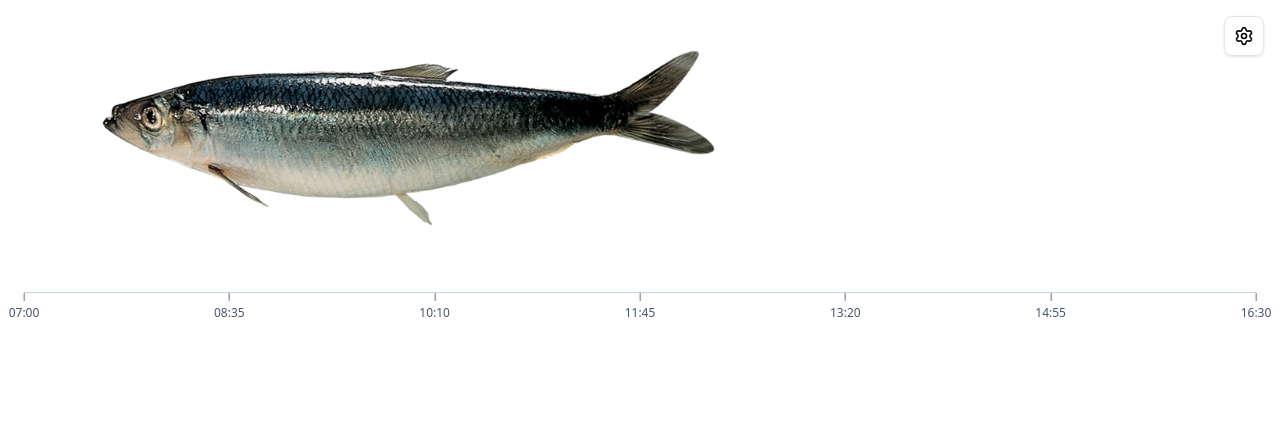
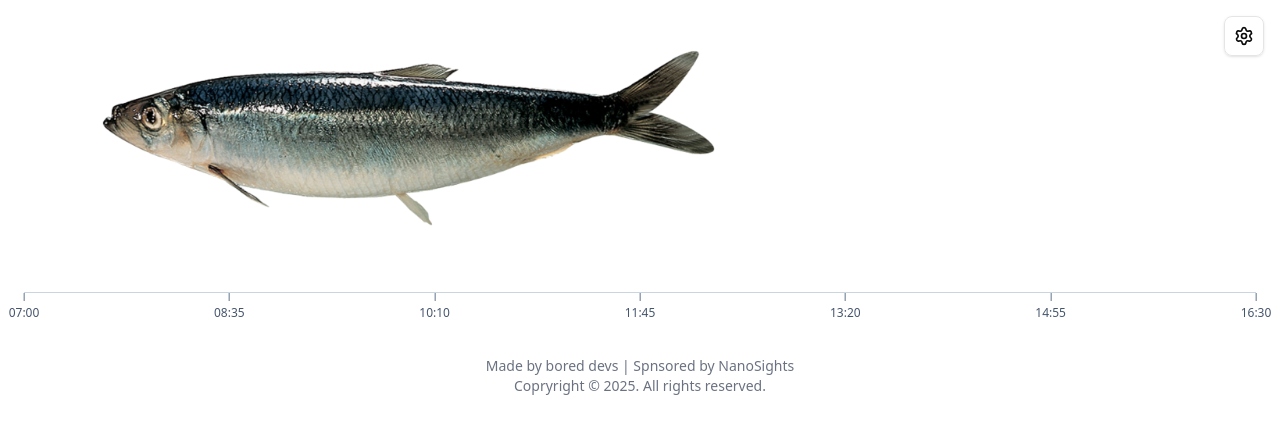
Before and after one commit to paulpietzko/fish, a Next.js app: page /en in a window 1280 px wide. Shown: the top 434 px of the page. Built offline with nearby package versions, Linux system fonts and the light colour scheme.

Commit message:
feat: add footer

```diff
--- a/app/[locale]/layout.tsx
+++ b/app/[locale]/layout.tsx
@@ -8,6 +8,7 @@ import SettingsDialog from "@/components/settings/settings-dialog";
 import { NextIntlClientProvider, hasLocale } from "next-intl";
 import { notFound } from "next/navigation";
 import { routing } from "@/i18n/routing";
+import Footer from "@/components/layout/footer";
 
 const geistSans = Geist({
   variable: "--font-geist-sans",
@@ -57,6 +58,7 @@ export default async function RootLayout({ children, params }: Props) {
               <SettingsDialog />
 
               {children}
+              <Footer />
             </NextIntlClientProvider>
           </ThemeProvider>
         </SettingsProvider>
--- /dev/null
+++ b/components/layout/footer.tsx
@@ -0,0 +1,16 @@
+import Link from "next/link";
+
+export default function Footer() {
+  return (
+    <footer className="w-full p-4 text-center text-sm text-gray-500">
+      <p>
+        Made by{" "}
+        <Link href="https://github.com/paulpietzko/fish/graphs/contributors">
+          bored devs
+        </Link>{" "}
+        | Spnsored by <Link href="https://www.nanosights.dev">NanoSights</Link>
+      </p>
+      <p>Copryright © {new Date().getFullYear()}. All rights reserved.</p>
+    </footer>
+  );
+}
```
